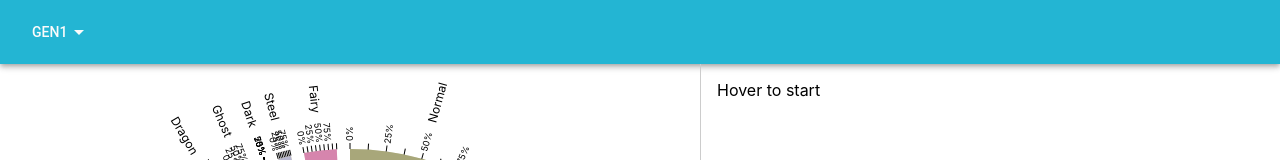
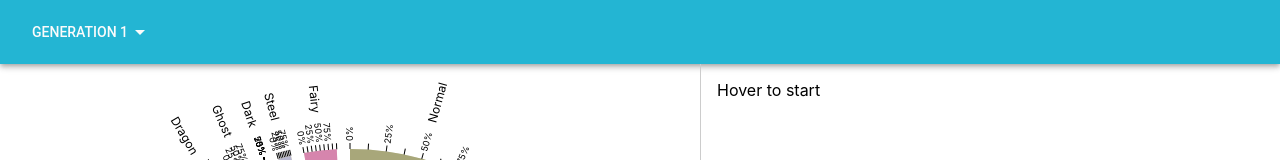
Before and after one commit to trpglobokar/poketypes, a React (Create React App) app: page / in a window 1280 px wide. Shown: the top 160 px of the page. Built offline with nearby package versions, Linux system fonts and the light colour scheme.

Commit message:
fix(FilterButton): fixed text for Generation button label

```diff
--- a/src/App.js
+++ b/src/App.js
@@ -32,7 +32,7 @@ class App extends React.Component {
     super(props)
 
     this.state = {
-      selectedGenIds: ["gen1"],
+      selectedGenIds: ["1"],
     }
   }
 
--- a/src/filters.js
+++ b/src/filters.js
@@ -101,7 +101,7 @@ class Filters extends React.Component {
     const { selectedGenIds } = this.props
 
     //TODO: calculate from multiple names w/out repeating "Gen"
-    const genLabel = selectedGenIds.sort().join(", ")
+    const genLabel = `Generation ${selectedGenIds.sort().join(", ")}`
     const genCheckboxes = this.renderGenCheckboxes()
 
     return (
--- a/src/static/json/pokemon-gens.json
+++ b/src/static/json/pokemon-gens.json
@@ -1,6 +1,6 @@
 [
   {
-    "id": "gen1",
+    "id": "1",
     "name": "Gen 1",
     "range": {
       "start": 1,
@@ -8,7 +8,7 @@
     }
   },
   {
-    "id": "gen2",
+    "id": "2",
     "name": "Gen 2",
     "range": {
       "start": 152,
@@ -16,7 +16,7 @@
     }
   },
   {
-    "id": "gen3",
+    "id": "3",
     "name": "Gen 3",
     "range": {
       "start": 252,
@@ -24,7 +24,7 @@
     }
   },
   {
-    "id": "gen4",
+    "id": "4",
     "name": "Gen 4",
     "range": {
       "start": 387,
@@ -32,7 +32,7 @@
     }
   },
   {
-    "id": "gen5",
+    "id": "5",
     "name": "Gen 5",
     "range": {
       "start": 494,
@@ -40,7 +40,7 @@
     }
   },
   {
-    "id": "gen6",
+    "id": "6",
     "name": "Gen 6",
     "range": {
       "start": 650,
@@ -48,7 +48,7 @@
     }
   },
   {
-    "id": "gen7",
+    "id": "7",
     "name": "Gen 7",
     "range": {
       "start": 722,
```
